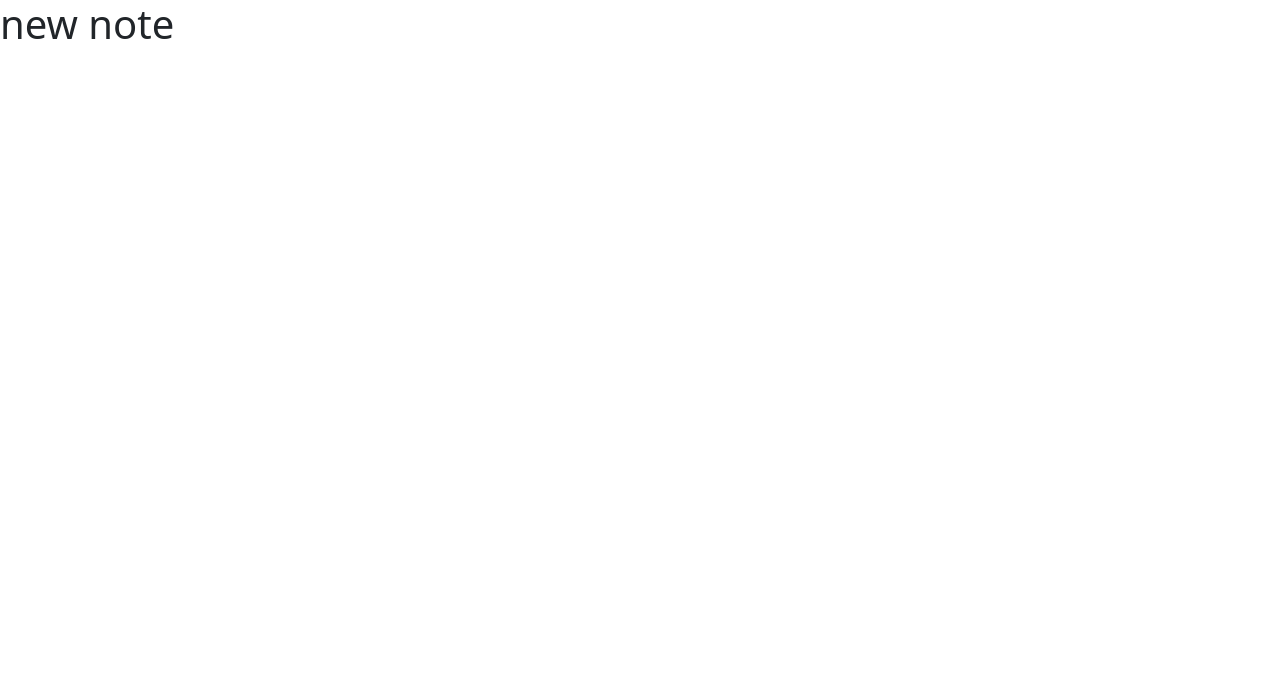
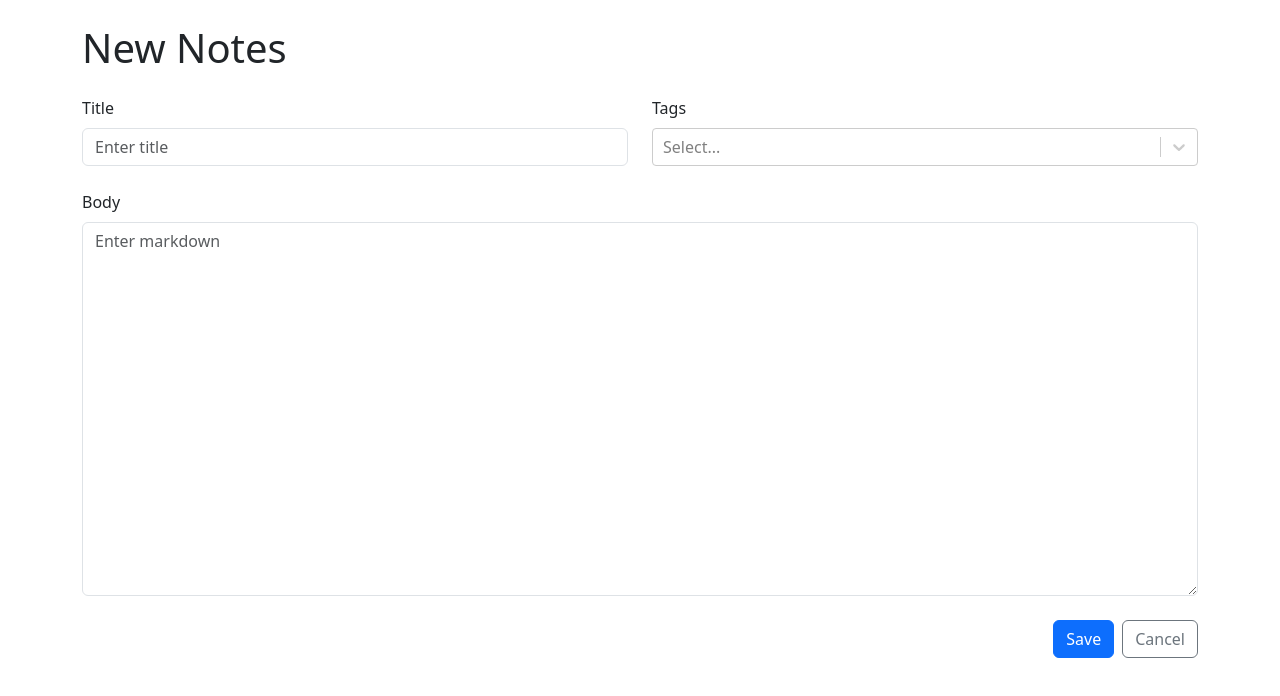
Before and after one commit to Bilal0347/My-Notes-Mangement, a React (Vite) app: page /new in a window 1280 px wide. Shown: the top 696 px of the page. Built offline with nearby package versions, Linux system fonts and the light colour scheme.

Commit message:
create a form for taking notes

```diff
--- a/package.json
+++ b/package.json
@@ -13,7 +13,8 @@
     "react": "^18.3.1",
     "react-bootstrap": "^2.7.0",
     "react-dom": "^18.3.1",
-    "react-router-dom": "^7.1.1"
+    "react-router-dom": "^7.1.1",
+    "react-select": "^5.9.0"
   },
   "devDependencies": {
     "@eslint/js": "^9.17.0",
--- a/src/App.tsx
+++ b/src/App.tsx
@@ -1,17 +1,21 @@
 import "bootstrap/dist/css/bootstrap.min.css";
+import { Container } from "react-bootstrap";
 import { Routes, Route } from "react-router-dom";
+import NewNotes from "./components/new-notes";
 
 function App() {
   return (
+    <Container className="my-4">
       <Routes>
-      <Route path="/" element={<h1>hi!</h1>} />
-      <Route path="/new" element={<h1>new note</h1>} />
+        <Route path="/" element={<h1>Home</h1>} />
+        <Route path="/new" element={<NewNotes />} />
         <Route path="/:id">
           <Route index element={<h1>Show note</h1>} />
           <Route path="edit" element={<h1>edit note</h1>} />
         </Route>
         <Route path="*" element={<h1>Home</h1>} />
       </Routes>
+    </Container>
   );
 }
 
--- /dev/null
+++ b/src/components/new-notes.tsx
@@ -0,0 +1,11 @@
+import NoteForm from "./note-form";
+
+const NewNotes = () => {
+  return (
+    <div>
+      <h1 className="mb-4">New Notes</h1>
+      <NoteForm />
+    </div>
+  );
+};
+export default NewNotes;
--- /dev/null
+++ b/src/components/note-form.tsx
@@ -0,0 +1,50 @@
+import { Button, Col, Form, Row, Stack } from "react-bootstrap";
+import { Link } from "react-router-dom";
+import CreatableSelect from "react-select/creatable";
+
+// stack is a new component in react-bootstrap 5 that allows you to
+// stack elements vertically with a gap between them
+// .. is used to go back to the previous page
+const NoteForm = () => {
+  return (
+    <Form>
+      <Stack gap={4}>
+        <Row>
+          <Col>
+            <Form.Group controlId="title">
+              <Form.Label>Title</Form.Label>
+              <Form.Control type="text" placeholder="Enter title" required />
+            </Form.Group>
+          </Col>
+          <Col>
+            <Form.Group controlId="tags">
+              <Form.Label>Tags</Form.Label>
+              <CreatableSelect isMulti />
+            </Form.Group>
+          </Col>
+        </Row>
+        <Form.Group controlId="markdown">
+          <Form.Label>Body</Form.Label>
+          <Form.Control
+            as="textarea"
+            rows={15}
+            placeholder="Enter markdown"
+            required
+          />
+        </Form.Group>
+        <Stack direction="horizontal" gap={2} className="justify-content-end">
+          <Button variant="primary" type="submit">
+            Save
+          </Button>
+          <Link to="..">
+            <Button type="button" variant="outline-secondary">
+              Cancel
+            </Button>
+          </Link>
+        </Stack>
+      </Stack>
+    </Form>
+  );
+};
+
+export default NoteForm;
```
Also changed, not shown: 1 other file (tests, documents, lock files or other folders). Lines whose indentation alone changed are shown as unchanged.
